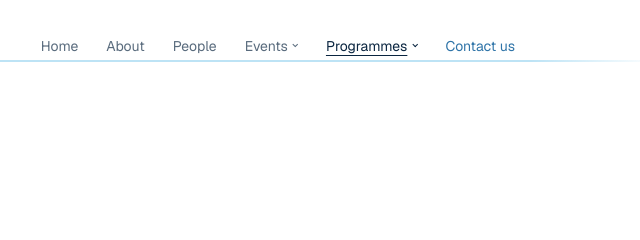
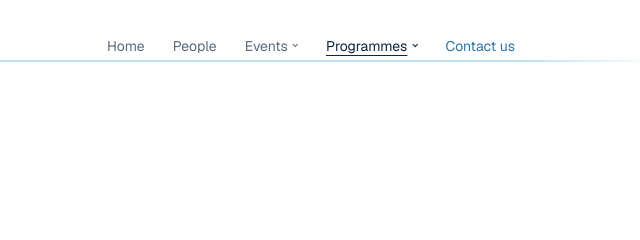
Before and after one commit to cat-alignment/website, a plain HTML site: page programmes/index.html in a window 1280 px wide. Shown: the top 240 px of the page, 621-1261 px from the left. Drawn offline with nearby package versions, Linux system fonts and the light colour scheme.

Commit message:
Hide About from nav (programmes)

```diff
--- a/programmes/index.html
+++ b/programmes/index.html
@@ -23,7 +23,7 @@
       </a>
       <nav class="nav" aria-label="Main">
         <a href="/">Home</a>
-        <a href="/about/">About</a>
+        <!-- About hidden for now: <a href="/about/">About</a> -->
         <a href="/people/">People</a>
         <div class="nav__item">
           <a href="/events/">Events</a>
```
